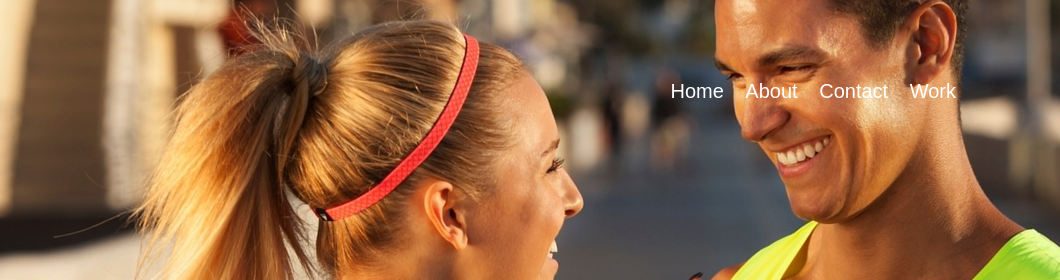
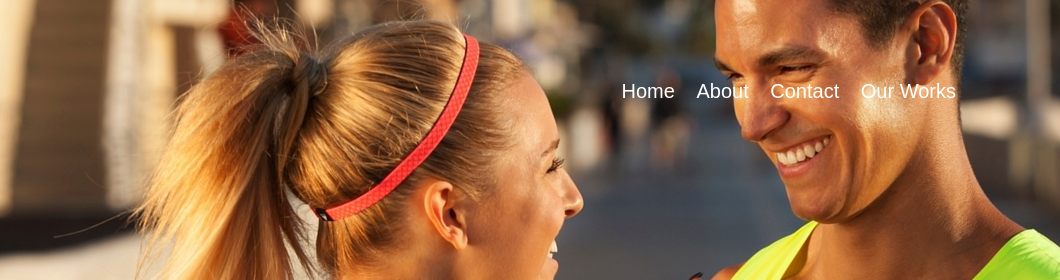
Before and after one commit to kurban2018/kebab, a plain HTML site: page index.html in a window 1280 px wide. Shown: the top 280 px of the page, 220-1280 px from the left. Drawn offline with Linux system fonts and the light colour scheme.

Commit message:
add class to navigation

```diff
--- a/index.html
+++ b/index.html
@@ -16,12 +16,12 @@
                 <img src="img/logo.png" alt="" width="120">
             </div>
             <div class="menu">
-                <ul>
+                <ul class="menu__list">
                     <li>
                         <a href="" class="menu_link">Home</a>
                         <a href="" class="menu_link">About</a>
                         <a href="" class="menu_link">Contact</a>
-                        <a href="" class="menu_link">Work</a>
+                        <a href="" class="menu_link">Our Works</a>
                     </li>
                 </ul>
             </div>
```
